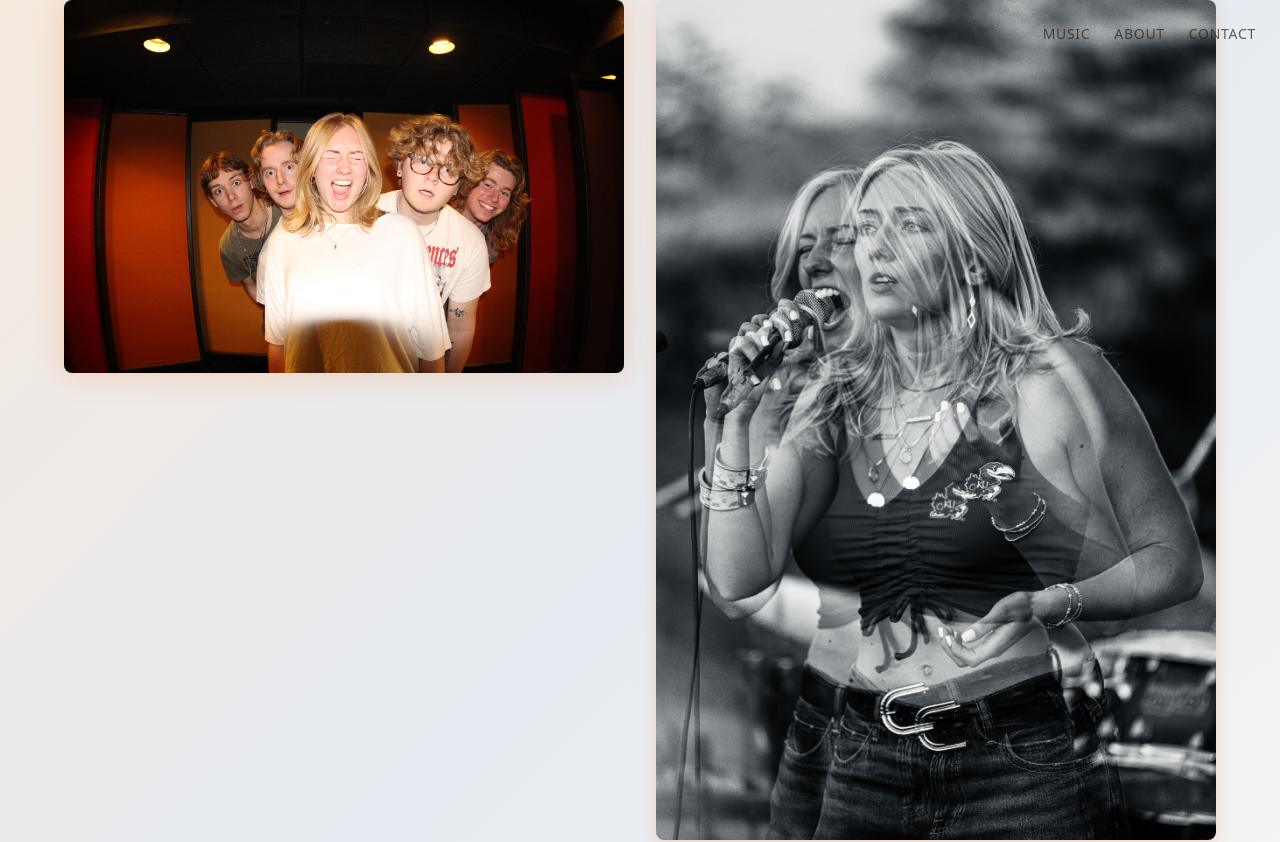
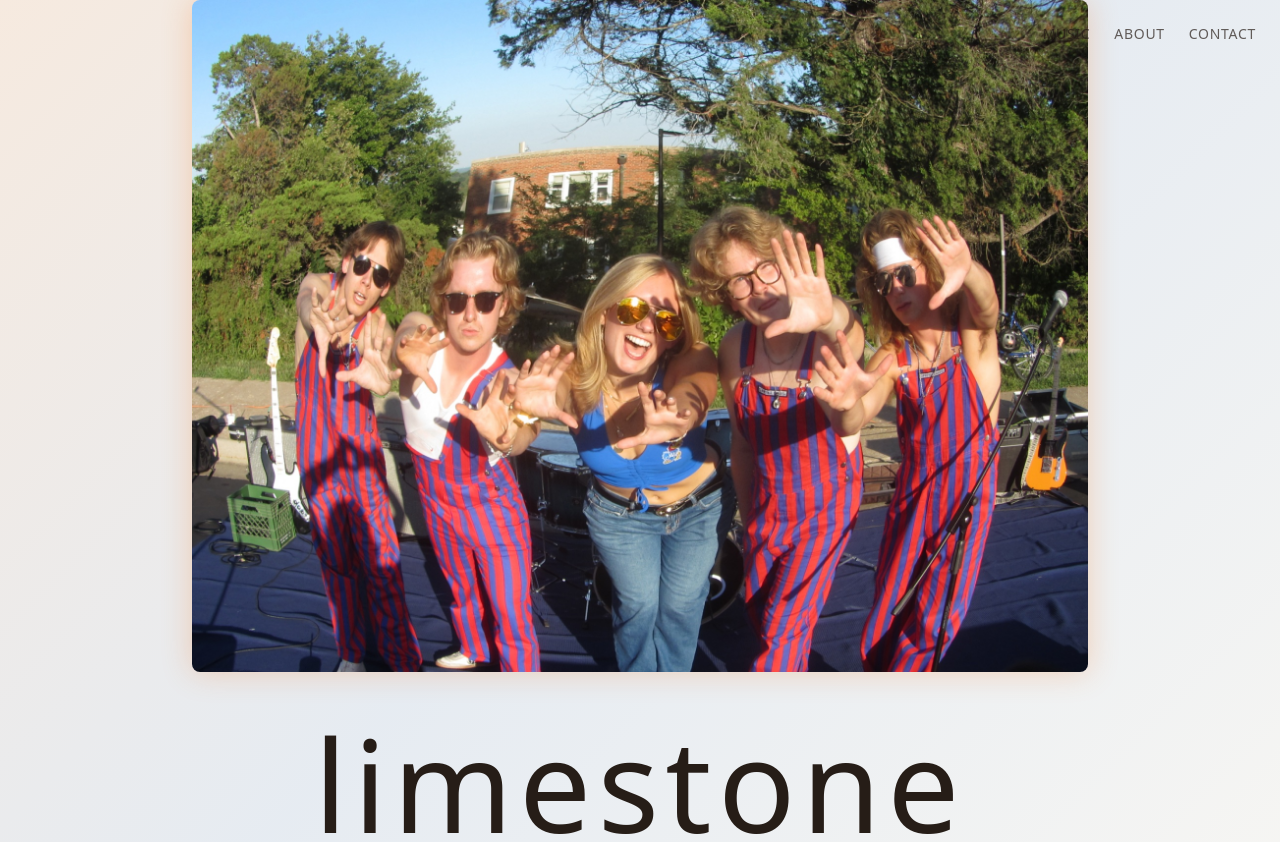
Before and after one commit to SpencerTimkar/limestone-soundstage, a React (Vite) app: page / in a window 1280 px wide. Shown: the top 842 px of the page. Built offline with nearby package versions, Linux system fonts and the light colour scheme.

Commit message:
Revert to original photo
Use the original band photo in the hero section.

```diff
--- a/src/components/Hero.tsx
+++ b/src/components/Hero.tsx
@@ -20,20 +20,13 @@ const Hero = () => {
       </nav>
 
       <div className="container mx-auto px-6 text-center z-10">
-        {/* Band Photos */}
+        {/* Band Photo */}
         <div className="mb-12 animate-fade-in">
-          <div className="grid md:grid-cols-2 gap-8 max-w-6xl mx-auto">
-            <img
-              src="/lovable-uploads/b1d6bb1a-9469-4769-8d08-964e271695e2.png"
-              alt="Limestone Band - Fun and energetic band from Lawrence, Kansas"
-              className="w-full rounded-lg shadow-glow hover:shadow-soft transition-smooth"
-            />
-            <img
-              src="/lovable-uploads/abf9aec8-d4b1-4606-827f-1375086025f2.png"
-              alt="Limestone Band live performance"
-              className="w-full rounded-lg shadow-soft hover:shadow-glow transition-smooth"
-            />
-          </div>
+          <img
+            src="/lovable-uploads/df46aa76-dfcb-435d-8d54-0b15b0deb4d2.png"
+            alt="Limestone Band - The Coolest Funniest Hottest Band in Lawrence, Kansas"
+            className="mx-auto max-w-4xl w-full rounded-lg shadow-glow hover:shadow-soft transition-smooth"
+          />
         </div>
 
         {/* Band Name - Large and Simple */}
```
